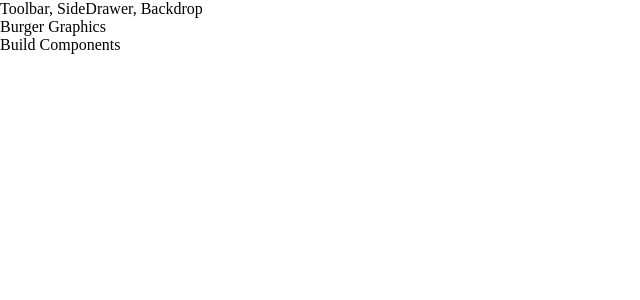
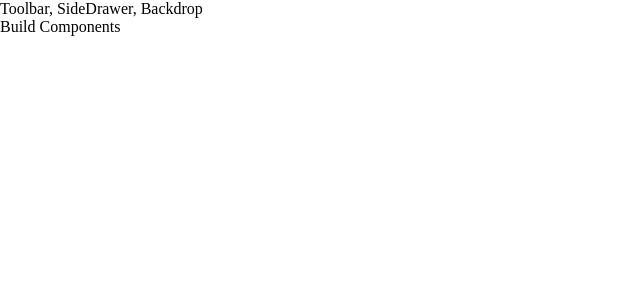
Before and after one commit to jstjyoti/burger-builder, a React app: page / in a window 1280 px wide. Shown: the top 300 px of the page, without its empty margins (0-640 px from the left). Built offline with nearby package versions, Linux system fonts and the light colour scheme.

Commit message:
Static Built Burger

```diff
--- a/src/container/BurgerBuilder/BurgerBuilder.js
+++ b/src/container/BurgerBuilder/BurgerBuilder.js
@@ -1,11 +1,12 @@
 import React, {Component} from 'react';
 
-import Aux from '../../hoc/Aux'
+import Aux from '../../hoc/Aux';
+import Burger from '../../components/Burger/Burger';
 
 class BurgerBuilder extends Component {
   render(){
     return <Aux>
-        <div>Burger Graphics</div>
+        <Burger ></Burger>
         <div>Build Components</div>
     </Aux>
   }
```
